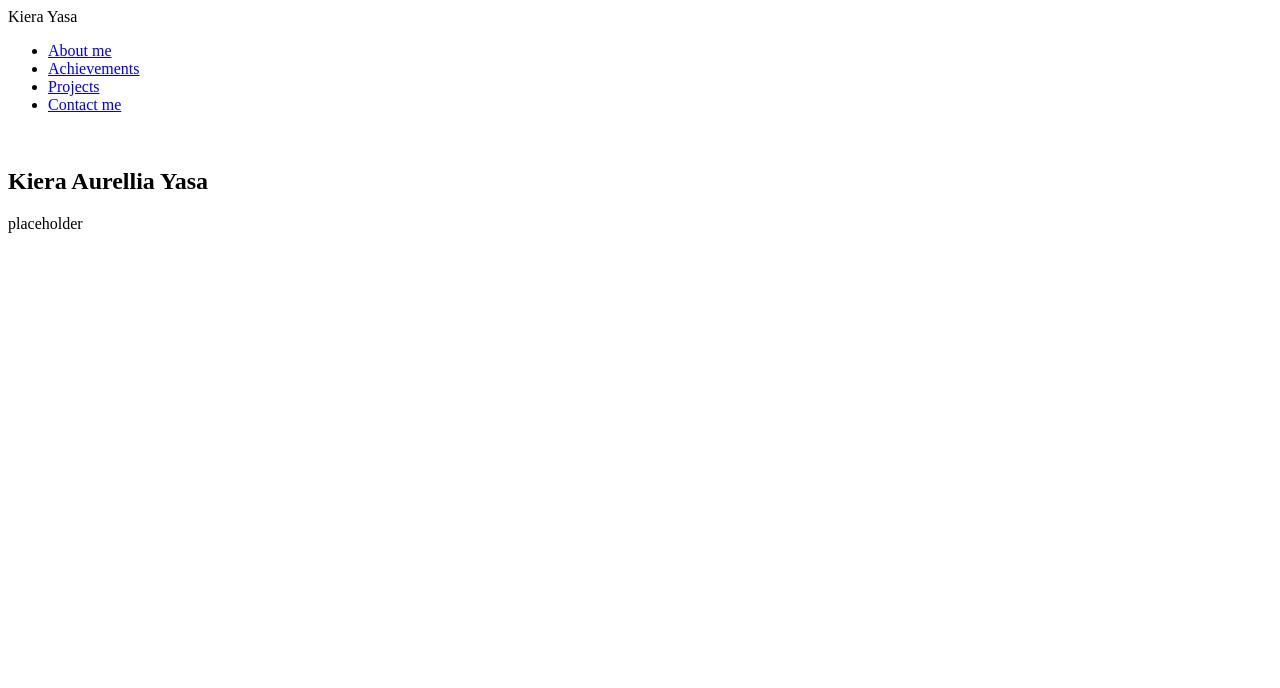
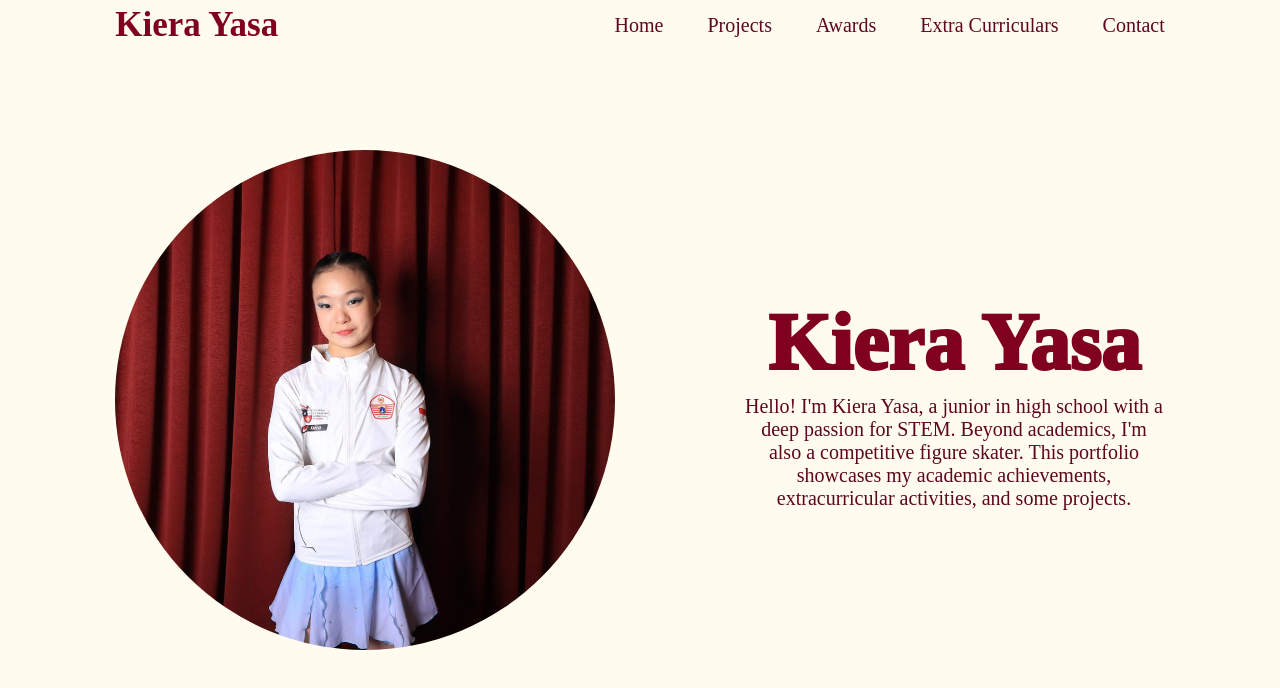
Before and after one commit to kierayasa/KieraYasa_Portfolio, a plain HTML site: page index.html in a window 1280 px wide. Drawn offline with Linux system fonts and the light colour scheme.

Commit message:
fixed index, added img, added css (home page)

```diff
--- a/index.html
+++ b/index.html
@@ -1,41 +1,28 @@
-<!DOCTYPE html>
-<html lang = "en">
-
+<DOCTYPE html>
+<html lang="en">
 <head>
     <meta charset="UTF-8">
     <meta name="viewport" content="width=device-width, initial-scale=1.0">
-    <title>Kiera Aurellia Yasa - Portfolio</title>
-    <link rel="stylesheet" href="style.css">
+    <title>Kiera Yasa Portfolio</title> <link rel="stylesheet" href="style.css">
 </head>
 
 <body>
-    <header class = "navbar">
-        <div class = "logo">Kiera Yasa</div>
+    <header>
+        <a href = "#" class ="logo">Kiera Yasa</a>
         <nav>
-            <ul>
-                <li><a href = "#about">About me</a></li>
-                <li><a href = "#achievements">Achievements</a></li>
-                <li><a href = "#projects">Projects</a></li>
-                <li><a href = "#contact">Contact me</a></li>
-            </ul>
-        </nav>
+            <a href = "#home" >Home</a>
+            <a href = "#projects" >Projects</a>
+            <a href = "#awards" >Awards</a>
+            <a href = "#" >Extra Curriculars</a>
+            <a href = "#" >Contact</a> </nav>
     </header>
 
-    <main>
-        <section id = "about" class = "about">
-            <div class = "about-img">
-                <img src="">
-            </div>
-            <div class = "about-content">
-                <h1>Kiera Aurellia Yasa</h1>
-                <p>
-                    placeholder
-                </p>
-            </div>
-        </section>
-
-
-    </main>
-</body>
-
-</html>
+    <section id= "home" class = "home">
+        <div class = "home-img">
+            <img src="images/home-img.jpeg" alt="">
+        </div>
+        <div class = "home-content">
+            <h1>Kiera Yasa</h1>
+            <h3>Hello! I'm Kiera Yasa, a junior in high school with a deep passion for STEM. Beyond academics, I'm also a competitive figure skater. This portfolio showcases my academic achievements, extracurricular activities, and some projects.</h3>
+        </div>
+    </section>
--- /dev/null
+++ b/style.css
@@ -0,0 +1,90 @@
+*{
+    margin:0;
+    padding:0;
+    box-sizing: border-box;
+    text-decoration: none;
+    border:none;
+    outline:none;
+    font-family: 'Times New Roman', Times, serif;
+}
+
+body{
+    width: 100%;
+    height: 100vh;
+    overflow-x: hidden;
+    background-color: #FFFCEF;
+    color: white;
+}
+
+header{
+    margin-top: 0px;
+    position: fixed;
+    top:0;
+    left:0;
+    width:100%;
+    height:50px;
+    padding: 1rem 9%;
+    background-color:#FFFCEF ;
+    filter:drop-shadow(10px);
+    display:flex;
+    justify-content: space-between;
+    align-items: center;
+    z-index:100; }
+
+.logo{
+    font-size: 35px;
+    color: #80011f;;
+    font-weight: 800;
+    transition: 0.5 ease;
+    filter:drop-shadow(20px)
+}
+
+nav a{
+    font-size: 20px;
+    color: #5E0620;
+    margin-left:40px;
+    font-weight:500;
+    transition: 0.3 ease;
+    border-bottom: 3px solid transparent ;
+}
+
+nav a:hover, nav a.active{
+    color: #501925;
+    border-bottom: 3px solid #E0CDBD;
+}
+
+section.home{
+    min-height: 100vh;
+    padding: 5rem 9% 5rem;
+}
+
+.home {
+    display: flex;
+    justify-content: center;
+    align-items: center;
+    gap:8rem;
+    background-color:#FFFCEF; }
+
+.home .home-content h1{
+    color:#80011f;
+    font-size: 80px;
+    font-weight:1000;
+    line-height:1.3;
+    text-align: center;
+
+}
+
+.home .home-content h3{
+    color:#5E0620;
+    font-size: 20px;
+    font-weight:20;
+    text-align: center;
+}
+
+.home-img img{
+    position: relative;
+    height: 500px;
+    width: 500px;
+    object-fit: cover;
+    border-radius: 50%;
+}
```
Also changed, not shown: images/home-img.jpeg (added).
